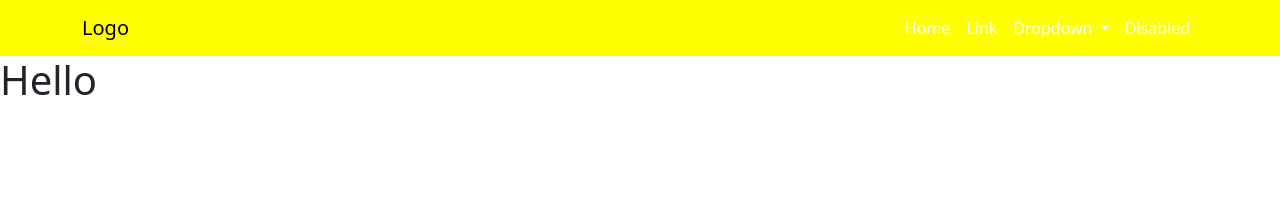
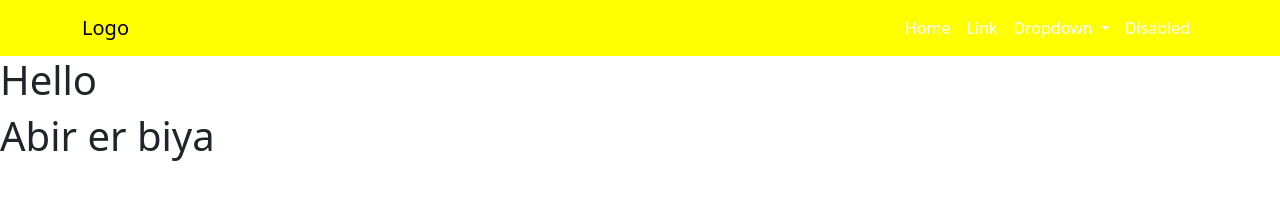
Before and after one commit to ABMshawonislam-dev/teamwork2202, a plain HTML site: page index.html in a window 1280 px wide. Drawn offline with nearby package versions, Linux system fonts and the light colour scheme.

Commit message:
biya added

```diff
--- a/index.html
+++ b/index.html
@@ -61,7 +61,8 @@
         </div>
       </div>
     </nav>
-    <h1>Hello </h1>
+    <h1>Hello</h1>
+    <h1>Abir er biya</h1>
     <script
       src="https://cdn.jsdelivr.net/npm/bootstrap@5.3.0-alpha2/dist/js/bootstrap.bundle.min.js"
       integrity="sha384-qKXV1j0HvMUeCBQ+QVp7JcfGl760yU08IQ+GpUo5hlbpg51QRiuqHAJz8+BrxE/N"
```
